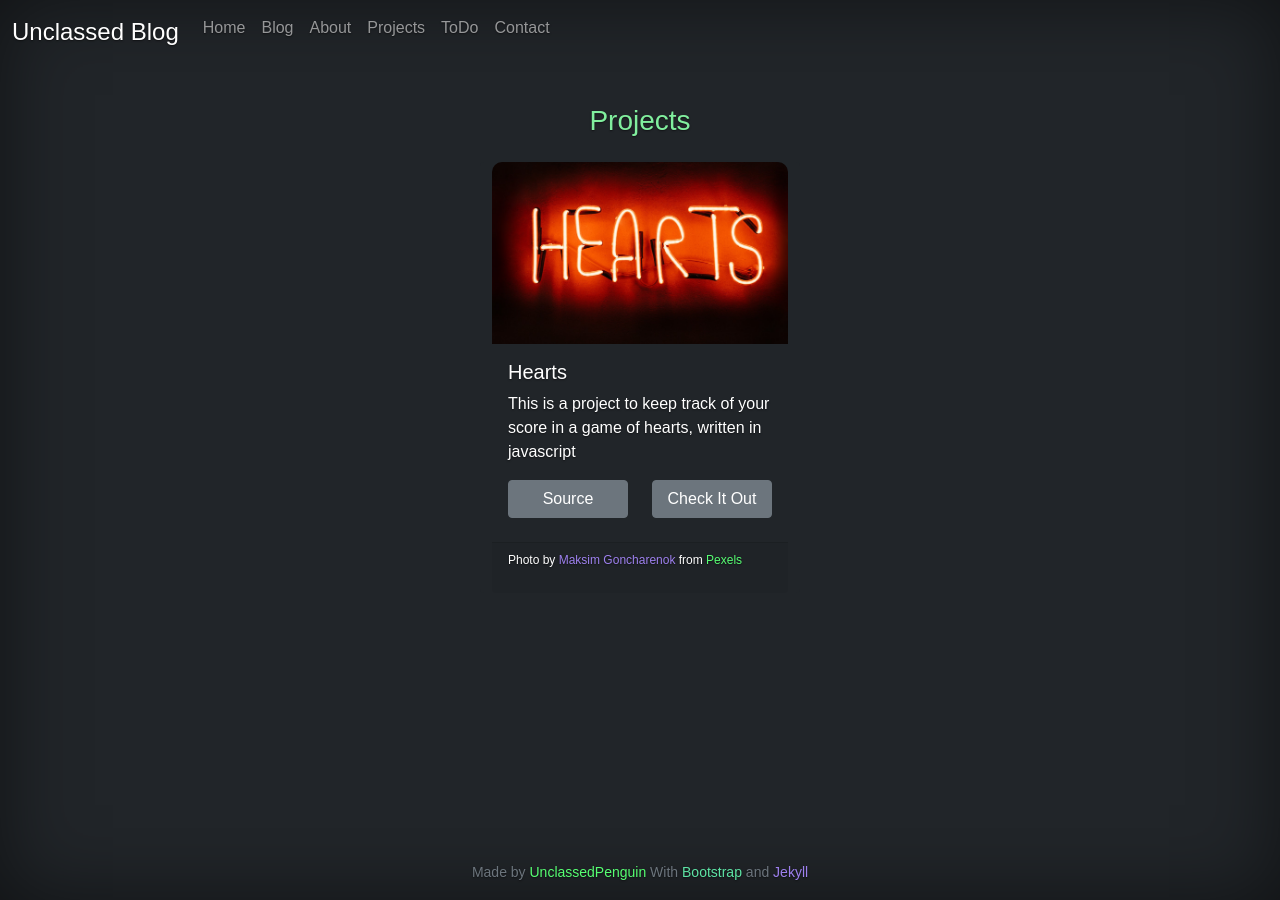
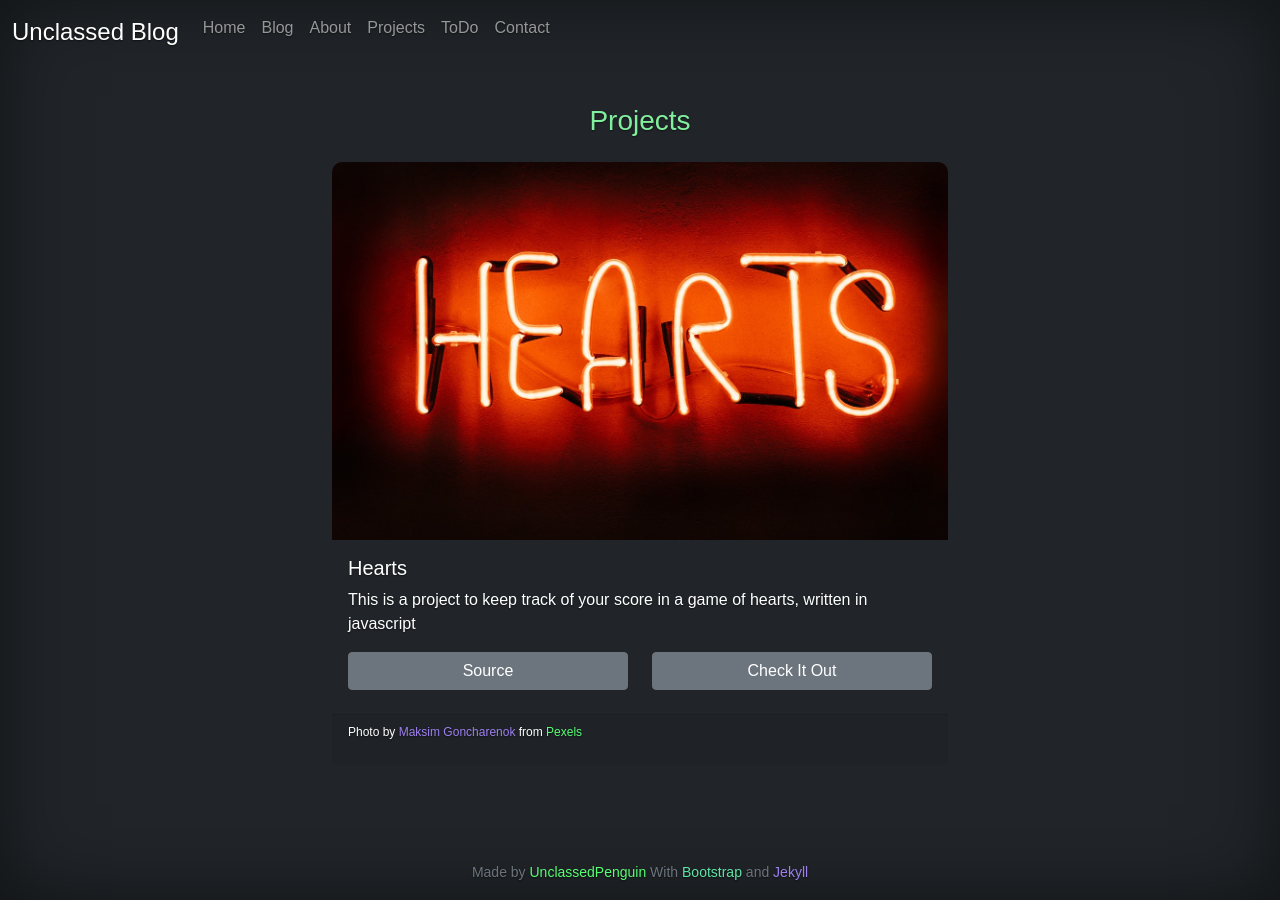
Before and after one commit to UnclassedPenguin/unclassedpenguin.github.io, a Jekyll site: the page built from projects.html, in a window 1280 px wide. Built offline with Jekyll 4.4.1, drawn with Linux system fonts in a browser that asks for light colours.

Commit message:
playing with layout for projects for mobile

```diff
--- a/projects.html
+++ b/projects.html
@@ -9,7 +9,7 @@ permalink: /projects/
 {% for item in site.data.projects %}
 {% if item.projectName != nil and item.projectDescription != nil %}
 <div class="row pb-5">
-  <div class="card bg-dark border-0 w-50 mx-auto">
+  <div class="card bg-dark border-0  mx-auto">
     {% if item.projectImage != nil %}
     <img src="{{ item.projectImage }} " class="card-img-top w-100" alt="{{ item.projectImageAlt }}">
     {% endif %}
```
